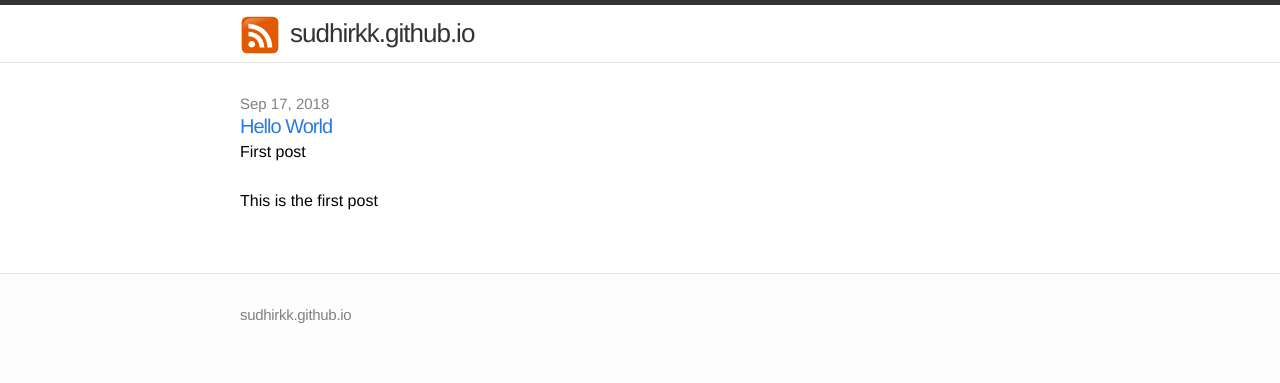
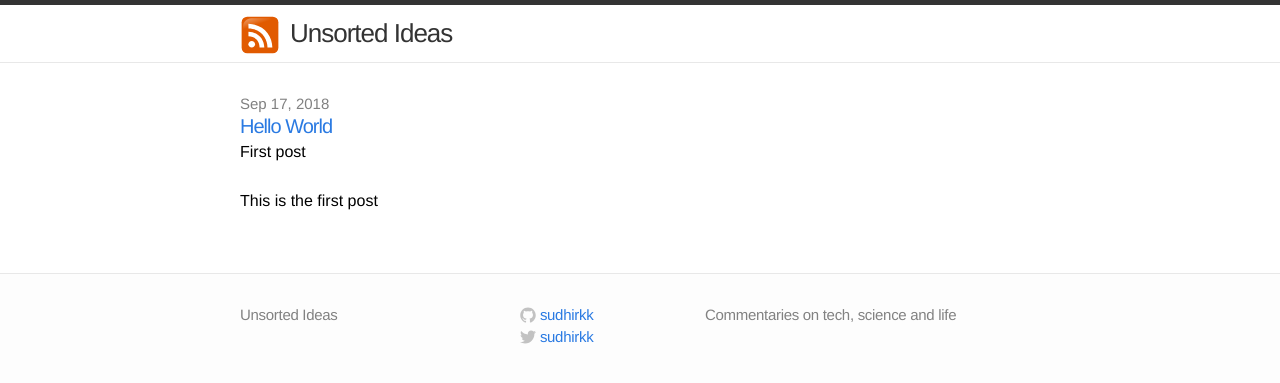
Before and after one commit to sudhirkk/sudhirkk.github.io, a Jekyll site: the page built from index.html, in a window 1280 px wide. Shown: the top 383 px of the page. Built offline with Jekyll 4.4.1, drawn with Linux system fonts in a browser that asks for light colours.

Commit message:
Changes to _config.yml

```diff
--- a/_config.yml
+++ b/_config.yml
@@ -1 +1,18 @@
-theme: jekyll-theme-minimal
+# Site settings
+title: Unsorted Ideas
+email:
+description: "Commentaries on tech, science and life"
+baseurl: ""
+url: "http://sudhirkk.github.io"
+twitter_username: sudhirkk
+github_username:  sudhirkk
+
+# Build settings
+markdown: kramdown
+permalink: pretty
+
+highlighter: rouge
+kramdown:
+  input: GFM
+  auto_ids: true
+  syntax_highlighter: rouge
--- a/index.html
+++ b/index.html
@@ -14,5 +14,4 @@ layout: default
       </li>
     {% endfor %}
   </ul>
-
 </div>
```
